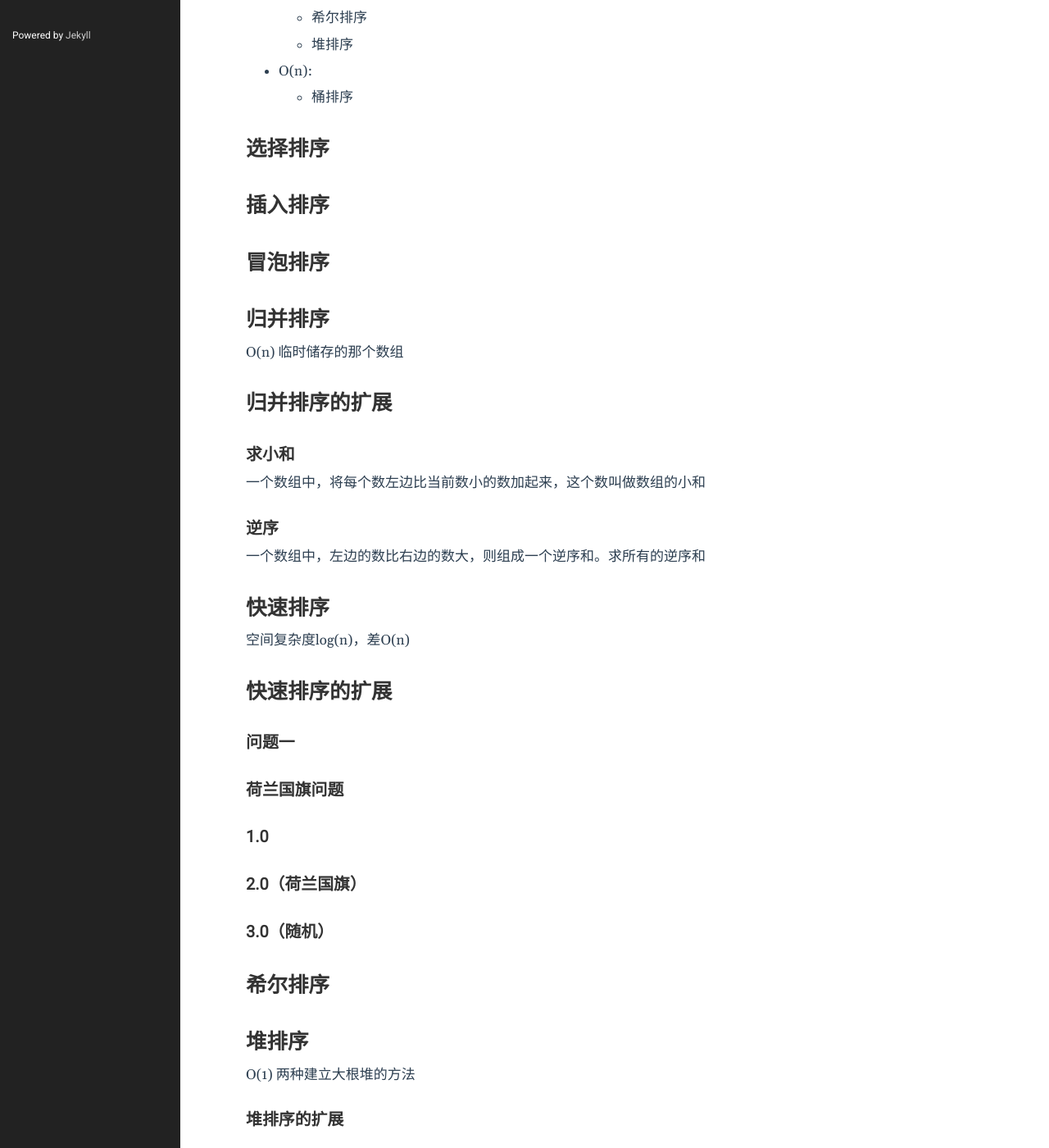
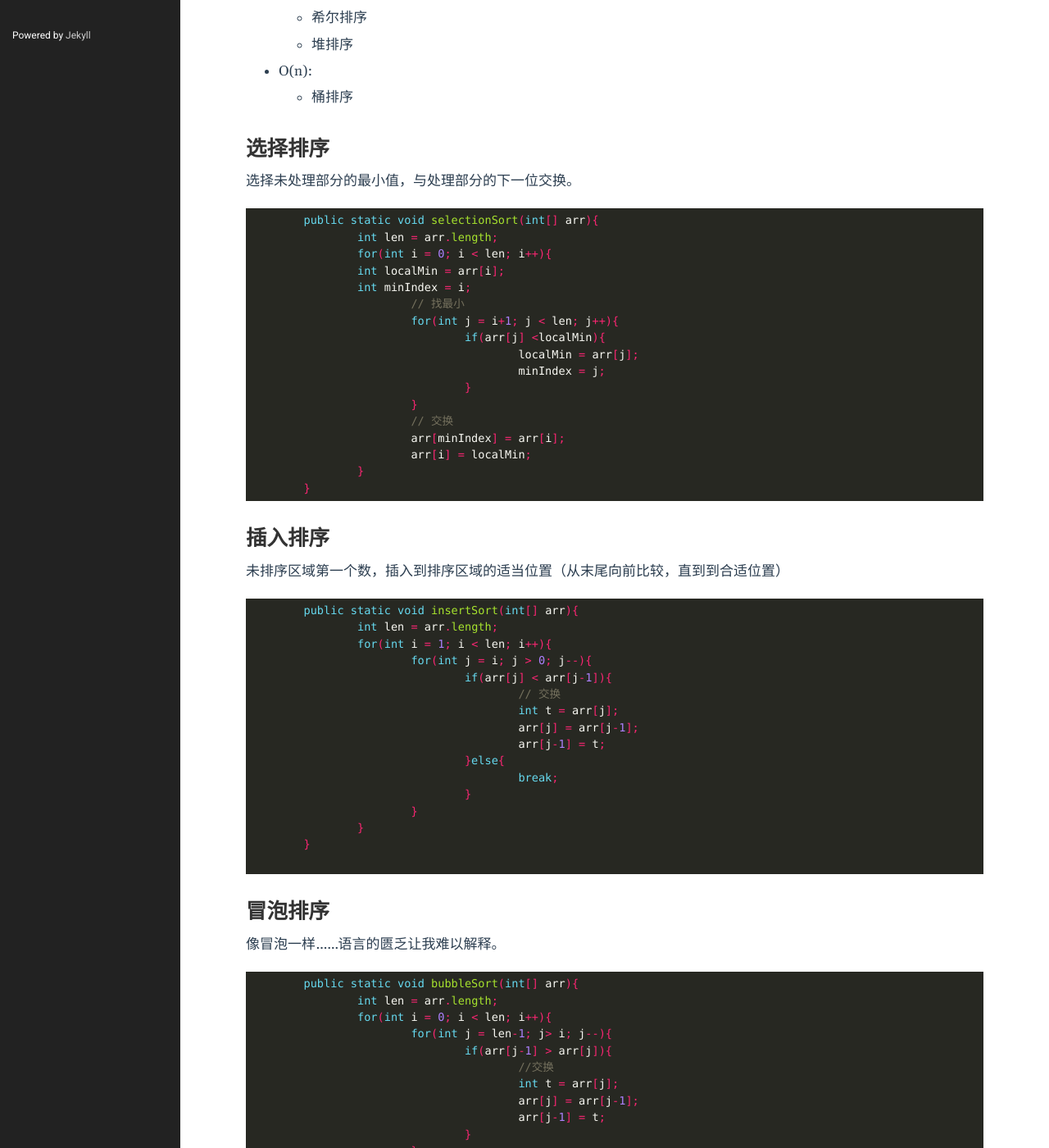
Before and after one commit to Taunk714/Taunk.github.io, a Jekyll site: the page built from _posts/2021-07-02-重学算法(2)-排序算法.md, in a window 1280 px wide and 1400 px high, scrolled down 523 px. Shown: the whole window at 82% size. Built offline with Jekyll 4.4.1, drawn with Linux system fonts in a browser that asks for light colours; some of the changed text lies outside the part shown.

Commit message:
修改文件: _posts/2021-07-02-重学算法(2)-排序算法.md

````diff
--- a/_posts/2021-07-02-重学算法(2)-排序算法.md
+++ b/_posts/2021-07-02-重学算法(2)-排序算法.md
@@ -9,7 +9,7 @@ preview: 1
 ---
 > 排序算法学了几遍之后其实就是都记住了，但是要当场手撕的话又总是担心出问题。尤其是只能在文档上编辑，但却会被面试官复制去ide跑的时候，很挣扎。
 
-排序算法按照时间复杂度分类：
+排序算法按照时间复杂度分类：**所有方法都是原地算法，不需要返回值，作为参数的数组直接被改变**
  - O(n<sup>2</sup>):
 	 - 选择排序
 	 - 插入排序
@@ -23,10 +23,85 @@ preview: 1
 	 - 桶排序
 
 # 选择排序
+选择未处理部分的最小值，与处理部分的下一位交换。
+```java
+	public static void selectionSort(int[] arr){
+		int len = arr.length;
+		for(int i = 0; i < len; i++){
+		int localMin = arr[i];
+		int minIndex = i;
+			// 找最小
+			for(int j = i+1; j < len; j++){
+				if(arr[j] <localMin){
+					localMin = arr[j];
+					minIndex = j;
+				}
+			}
+			// 交换
+			arr[minIndex] = arr[i];
+			arr[i] = localMin;
+		}
+	}
+```
 # 插入排序
+未排序区域第一个数，插入到排序区域的适当位置（从末尾向前比较，直到到合适位置）
+```java
+	public static void insertSort(int[] arr){
+		int len = arr.length;
+		for(int i = 1; i < len; i++){
+			for(int j = i; j > 0; j--){
+				if(arr[j] < arr[j-1]){
+					// 交换
+					int t = arr[j];
+					arr[j] = arr[j-1];
+					arr[j-1] = t;
+				}else{
+					break;
+				}
+			}
+		}
+	}
+
+```
 # 冒泡排序
+像冒泡一样……语言的匮乏让我难以解释。
+```java
+	public static void bubbleSort(int[] arr){
+		int len = arr.length;
+		for(int i = 0; i < len; i++){
+			for(int j = len-1; j> i; j--){
+				if(arr[j-1] > arr[j]){
+					//交换
+					int t = arr[j];
+					arr[j] = arr[j-1];
+					arr[j-1] = t;
+				}
+			}
+		}
+	}
+```
+
 # 归并排序
+分组排序，再合并。
 O(n) 临时储存的那个数组
+```java
+	public static void mergeSort(int[] arr){
+
+	}
+	public static void mergeSort(int[] arr, int left, int right){
+		if(right-left <= 0){
+			return;
+		}else if(right - left == 1){
+			if(arr[left] > arr[right]){
+
+			}
+		}
+	}
+
+	public static void merge(int[] arr, int right){
+
+	}
+```
 ## 归并排序的扩展
 ### 求小和
 一个数组中，将每个数左边比当前数小的数加起来，这个数叫做数组的小和
````
